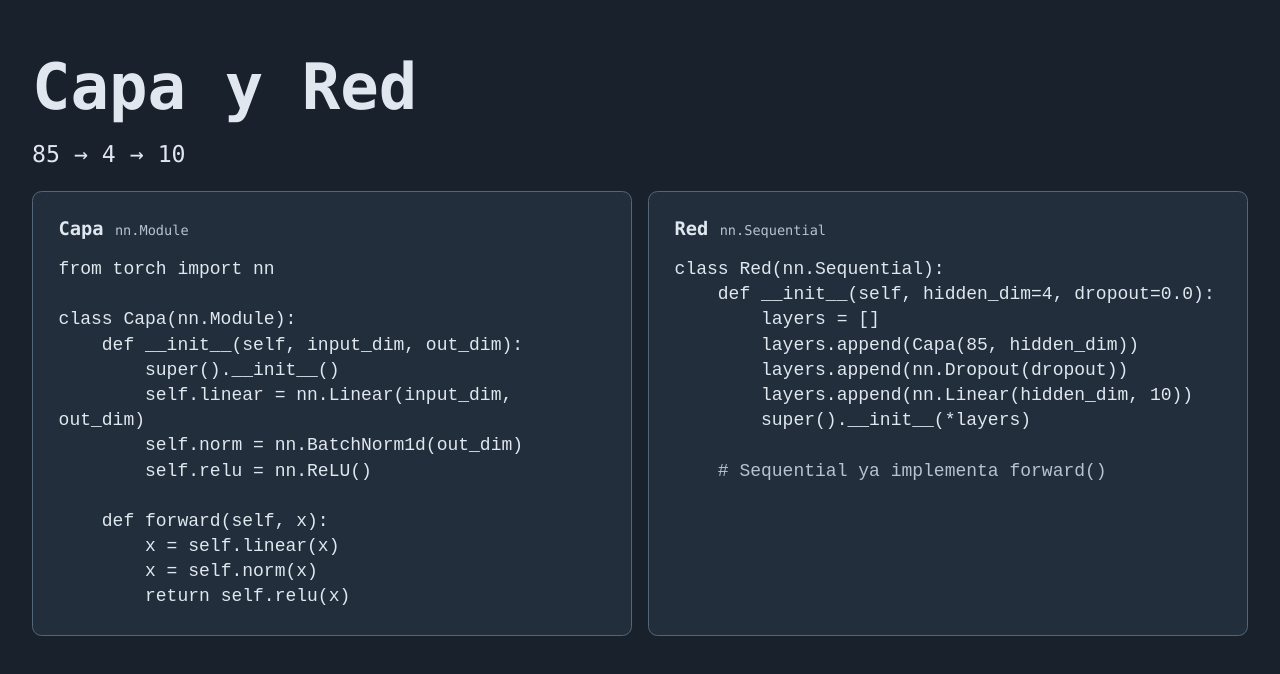
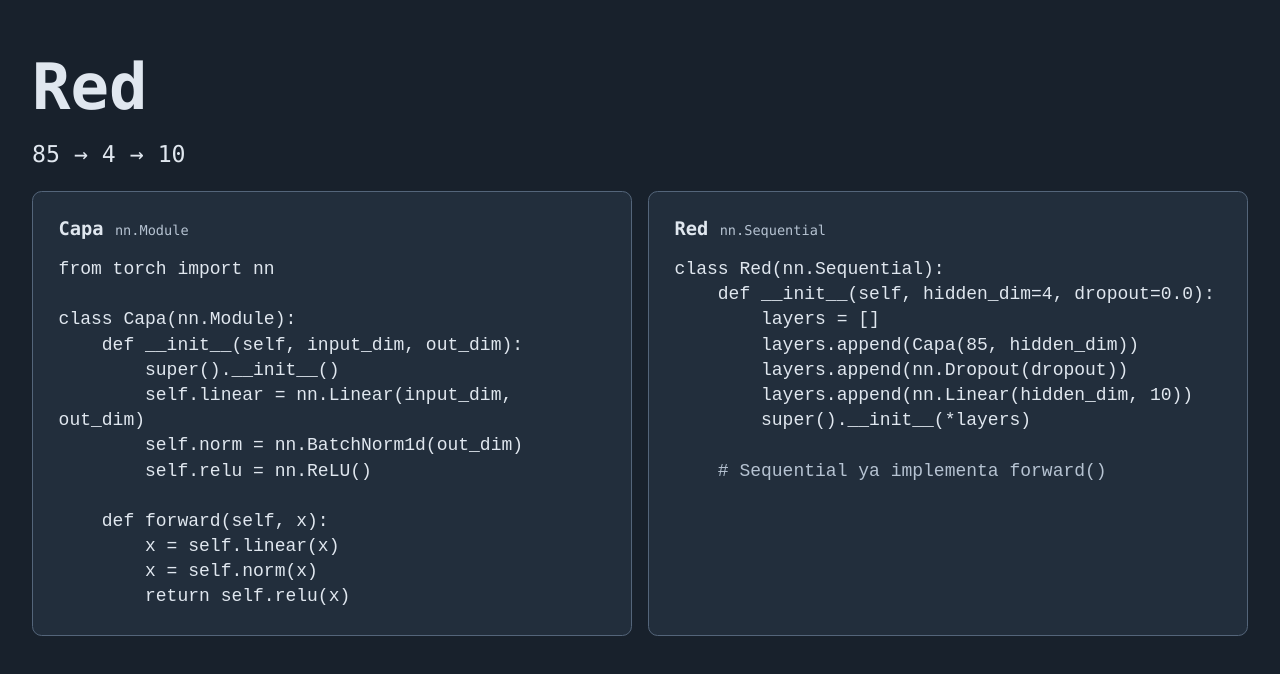
Before and after one commit to Maa1604/P5TDS, a plain HTML site: page index.html in a window 1280 px wide. Shown: the part 4858-5532 px from the top of the page. Drawn offline with Linux system fonts and the light colour scheme.

Commit message:
Simplify network slide heading

```diff
--- a/index.html
+++ b/index.html
@@ -225,7 +225,7 @@ train_dataloader = DataLoader(
     </section>
     <section id="modelo" class="scene" aria-labelledby="model-title">
       <div class="scene-content">
-        <h2 id="model-title">Capa y Red</h2>
+        <h2 id="model-title">Red</h2>
         <p class="formula">85 → 4 → 10</p>
         <div class="pair">
           <article class="card">
```
